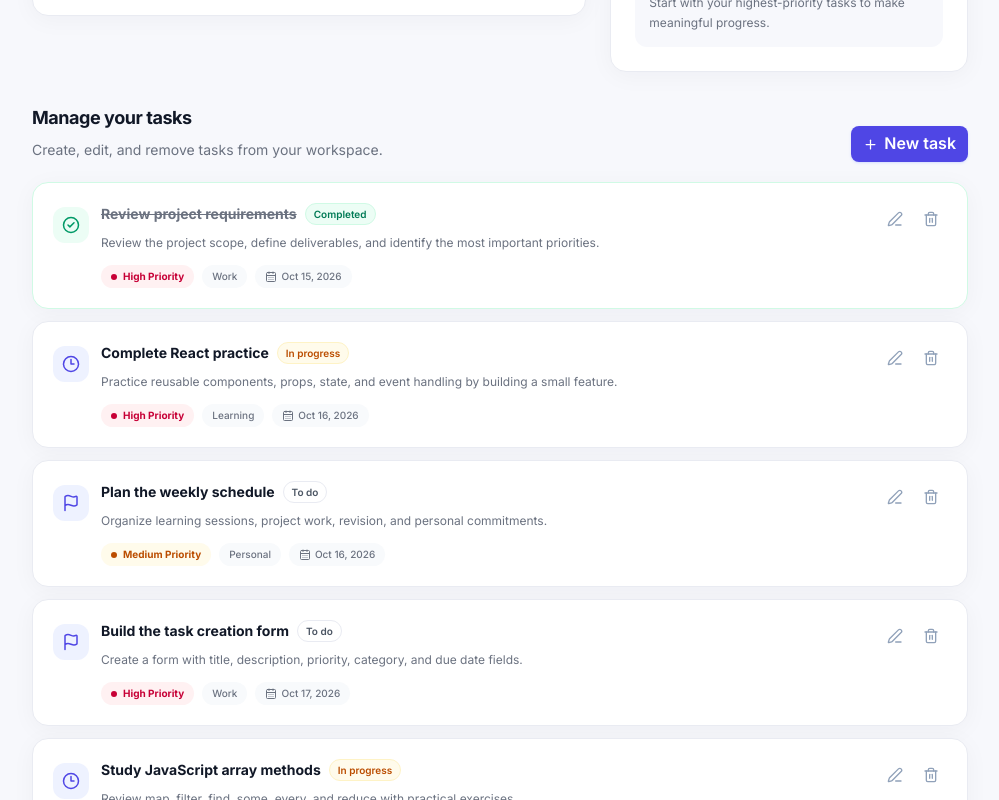
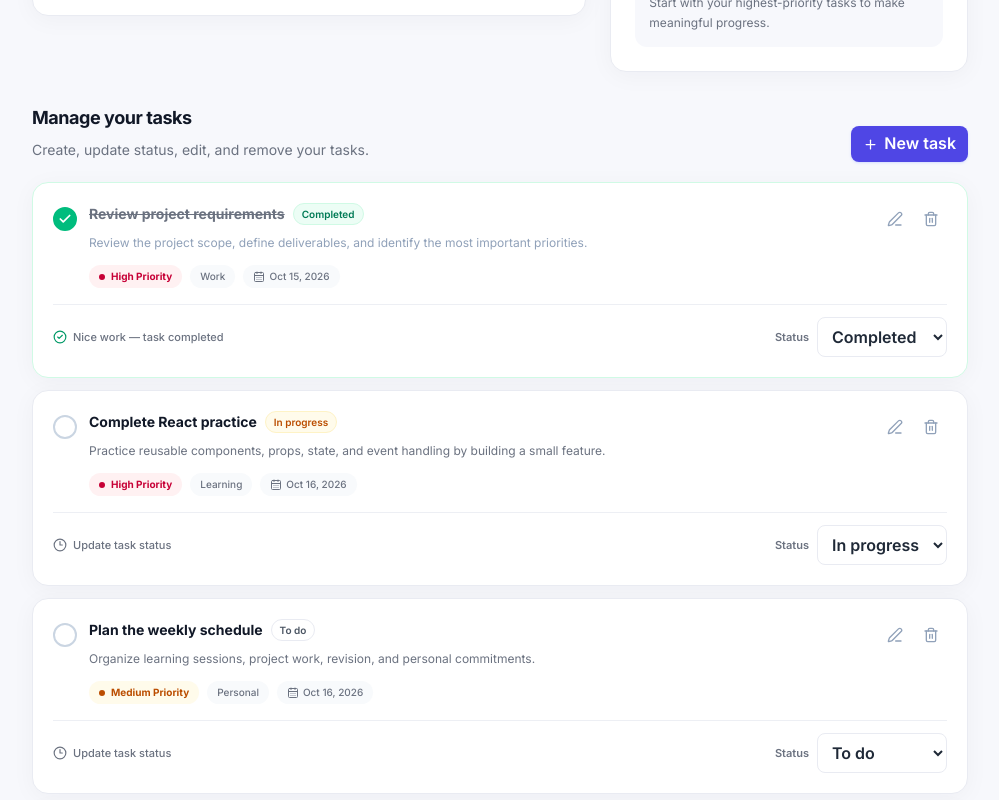
Before and after one commit to abdikadirjerry/taskflow-pro, a React (Vite) app: page / in a window 1280 px wide. Shown: the part 1160-1960 px from the top of the page, without its empty margins (272-1271 px from the left). Built offline with nearby package versions, Linux system fonts and the light colour scheme.

Commit message:
feat: add task completion and status management

```diff
--- a/src/App.jsx
+++ b/src/App.jsx
@@ -130,6 +130,42 @@ export default function App() {
     setDeletingTask(null);
   }
 
+  function updateTaskStatus(task, nextStatus) {
+    if (!Object.values(TASK_STATUSES).includes(nextStatus)) return;
+
+    setTasks((currentTasks) =>
+      currentTasks.map((currentTask) => {
+        if (currentTask.id !== task.id) return currentTask;
+
+        return {
+          ...currentTask,
+          status: nextStatus,
+          completedAt:
+            nextStatus === TASK_STATUSES.COMPLETED
+              ? (currentTask.completedAt ?? new Date().toISOString())
+              : null,
+        };
+      }),
+    );
+
+    const statusLabel = {
+      [TASK_STATUSES.TODO]: "To do",
+      [TASK_STATUSES.IN_PROGRESS]: "In progress",
+      [TASK_STATUSES.COMPLETED]: "Completed",
+    }[nextStatus];
+
+    setSuccessMessage(`"${task.title}" moved to ${statusLabel}.`);
+  }
+
+  function handleToggleComplete(task) {
+    const nextStatus =
+      task.status === TASK_STATUSES.COMPLETED
+        ? TASK_STATUSES.TODO
+        : TASK_STATUSES.COMPLETED;
+
+    updateTaskStatus(task, nextStatus);
+  }
+
   return (
     <>
       <AppLayout onCreateTask={openCreateModal}>
@@ -215,7 +251,7 @@ export default function App() {
 
           <PageSection
             title="Manage your tasks"
-            description="Create, edit, and remove tasks from your workspace."
+            description="Create, update status, edit, and remove your tasks."
             action={
               <Button
                 size="sm"
@@ -231,6 +267,8 @@ export default function App() {
               onEdit={openEditModal}
               onDelete={setDeletingTask}
               onCreate={openCreateModal}
+              onToggleComplete={handleToggleComplete}
+              onStatusChange={updateTaskStatus}
             />
           </PageSection>
 
--- a/src/components/tasks/TaskCard.jsx
+++ b/src/components/tasks/TaskCard.jsx
@@ -1,13 +1,14 @@
 import {
   CalendarDays,
+  Check,
   CheckCircle2,
   Clock3,
   Edit3,
   Flag,
-  MoreHorizontal,
   Trash2,
 } from "lucide-react";
 import Badge from "../ui/Badge";
+import { TASK_STATUSES } from "../../utils/taskHelpers";
 
 const priorityStyles = {
   low: "bg-emerald-50 text-emerald-700",
@@ -16,15 +17,15 @@ const priorityStyles = {
 };
 
 const statusLabels = {
-  todo: "To do",
-  "in-progress": "In progress",
-  completed: "Completed",
+  [TASK_STATUSES.TODO]: "To do",
+  [TASK_STATUSES.IN_PROGRESS]: "In progress",
+  [TASK_STATUSES.COMPLETED]: "Completed",
 };
 
 const statusStyles = {
-  todo: "outline",
-  "in-progress": "warning",
-  completed: "success",
+  [TASK_STATUSES.TODO]: "outline",
+  [TASK_STATUSES.IN_PROGRESS]: "warning",
+  [TASK_STATUSES.COMPLETED]: "success",
 };
 
 function formatDueDate(dateString) {
@@ -39,31 +40,40 @@ function formatDueDate(dateString) {
   }).format(date);
 }
 
-export default function TaskCard({ task, onEdit, onDelete }) {
-  const isCompleted = task.status === "completed";
+export default function TaskCard({
+  task,
+  onEdit,
+  onDelete,
+  onToggleComplete,
+  onStatusChange,
+}) {
+  const isCompleted = task.status === TASK_STATUSES.COMPLETED;
 
   return (
     <article
-      className={`group rounded-2xl border bg-white p-4 shadow-card transition hover:border-indigo-200 hover:shadow-md sm:p-5 ${
-        isCompleted ? "border-emerald-100" : "border-line"
+      className={`rounded-2xl border bg-white p-4 shadow-card transition hover:border-indigo-200 hover:shadow-md sm:p-5 ${
+        isCompleted ? "border-emerald-100 bg-emerald-50/20" : "border-line"
       }`}
     >
       <div className="flex items-start gap-3">
-        <span
-          className={`mt-1 flex size-9 shrink-0 items-center justify-center rounded-xl ${
+        <button
+          type="button"
+          onClick={() => onToggleComplete(task)}
+          aria-label={
             isCompleted
-              ? "bg-emerald-50 text-emerald-600"
-              : "bg-indigo-50 text-brand-600"
+              ? `Mark ${task.title} as not completed`
+              : `Mark ${task.title} as completed`
+          }
+          aria-pressed={isCompleted}
+          title={isCompleted ? "Mark as not completed" : "Mark as completed"}
+          className={`mt-1 flex size-6 shrink-0 items-center justify-center rounded-full border-2 transition focus-visible:outline-none focus-visible:ring-4 focus-visible:ring-brand-500/20 ${
+            isCompleted
+              ? "border-emerald-500 bg-emerald-500 text-white"
+              : "border-slate-300 text-transparent hover:border-brand-500 hover:text-brand-500"
           }`}
         >
-          {isCompleted ? (
-            <CheckCircle2 size={18} />
-          ) : task.status === "in-progress" ? (
-            <Clock3 size={18} />
-          ) : (
-            <Flag size={18} />
-          )}
-        </span>
+          <Check size={14} strokeWidth={3} />
+        </button>
 
         <div className="min-w-0 flex-1">
           <div className="flex flex-wrap items-center gap-2">
@@ -81,7 +91,11 @@ export default function TaskCard({ task, onEdit, onDelete }) {
           </div>
 
           {task.description && (
-            <p className="mt-2 line-clamp-2 text-xs leading-5 text-ink-500">
+            <p
+              className={`mt-2 line-clamp-2 text-xs leading-5 ${
+                isCompleted ? "text-slate-400" : "text-ink-500"
+              }`}
+            >
               {task.description}
             </p>
           )}
@@ -129,6 +143,32 @@ export default function TaskCard({ task, onEdit, onDelete }) {
           </button>
         </div>
       </div>
+
+      <div className="mt-4 flex flex-col gap-2 border-t border-line/80 pt-3 sm:flex-row sm:items-center sm:justify-between">
+        <span className="inline-flex items-center gap-1.5 text-[11px] font-medium text-ink-500">
+          {isCompleted ? (
+            <CheckCircle2 size={14} className="text-emerald-600" />
+          ) : (
+            <Clock3 size={14} />
+          )}
+          {isCompleted ? "Nice work — task completed" : "Update task status"}
+        </span>
+
+        <label className="flex items-center gap-2">
+          <span className="text-[11px] font-semibold text-ink-500">Status</span>
+
+          <select
+            aria-label={`Change status for ${task.title}`}
+            value={task.status}
+            onChange={(event) => onStatusChange(task, event.target.value)}
+            className="max-w-full rounded-lg border border-line bg-white px-2.5 py-2 text-xs font-semibold text-ink-800 outline-none transition focus:border-brand-500 focus:ring-4 focus:ring-brand-500/10"
+          >
+            <option value={TASK_STATUSES.TODO}>To do</option>
+            <option value={TASK_STATUSES.IN_PROGRESS}>In progress</option>
+            <option value={TASK_STATUSES.COMPLETED}>Completed</option>
+          </select>
+        </label>
+      </div>
     </article>
   );
 }
--- a/src/components/tasks/TaskList.jsx
+++ b/src/components/tasks/TaskList.jsx
@@ -2,7 +2,14 @@ import { ListTodo, Plus } from "lucide-react";
 import Button from "../ui/Button";
 import TaskCard from "./TaskCard";
 
-export default function TaskList({ tasks, onEdit, onDelete, onCreate }) {
+export default function TaskList({
+  tasks,
+  onEdit,
+  onDelete,
+  onCreate,
+  onToggleComplete,
+  onStatusChange,
+}) {
   if (tasks.length === 0) {
     return (
       <div className="flex flex-col items-center rounded-2xl border border-dashed border-slate-300 bg-white px-5 py-12 text-center">
@@ -38,6 +45,8 @@ export default function TaskList({ tasks, onEdit, onDelete, onCreate }) {
           task={task}
           onEdit={onEdit}
           onDelete={onDelete}
+          onToggleComplete={onToggleComplete}
+          onStatusChange={onStatusChange}
         />
       ))}
     </div>
```
